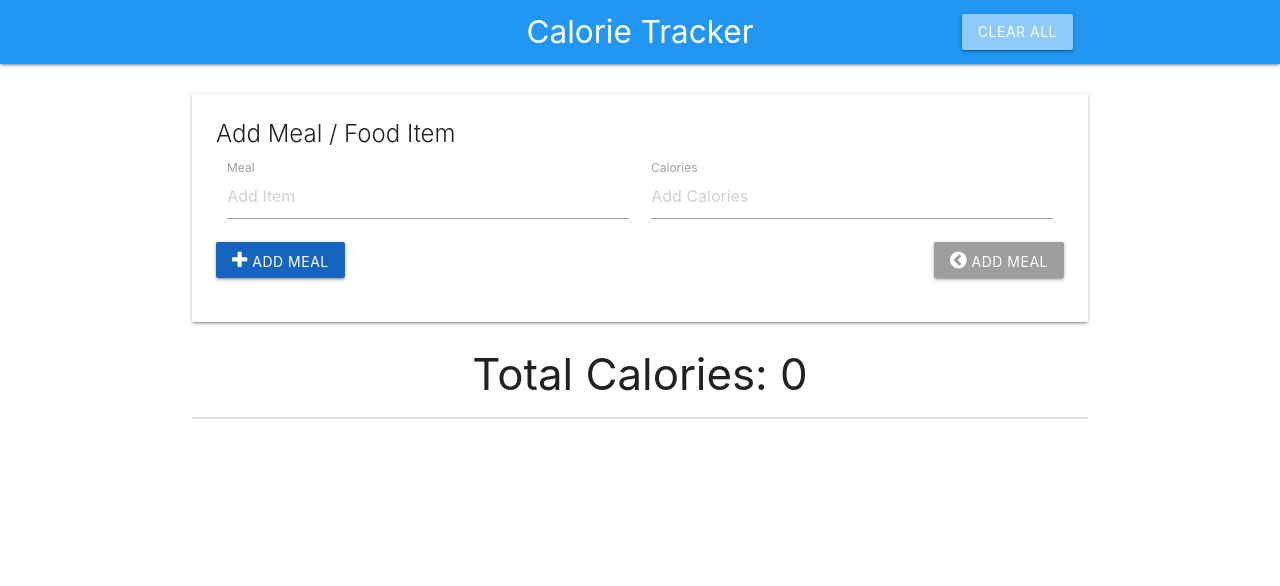
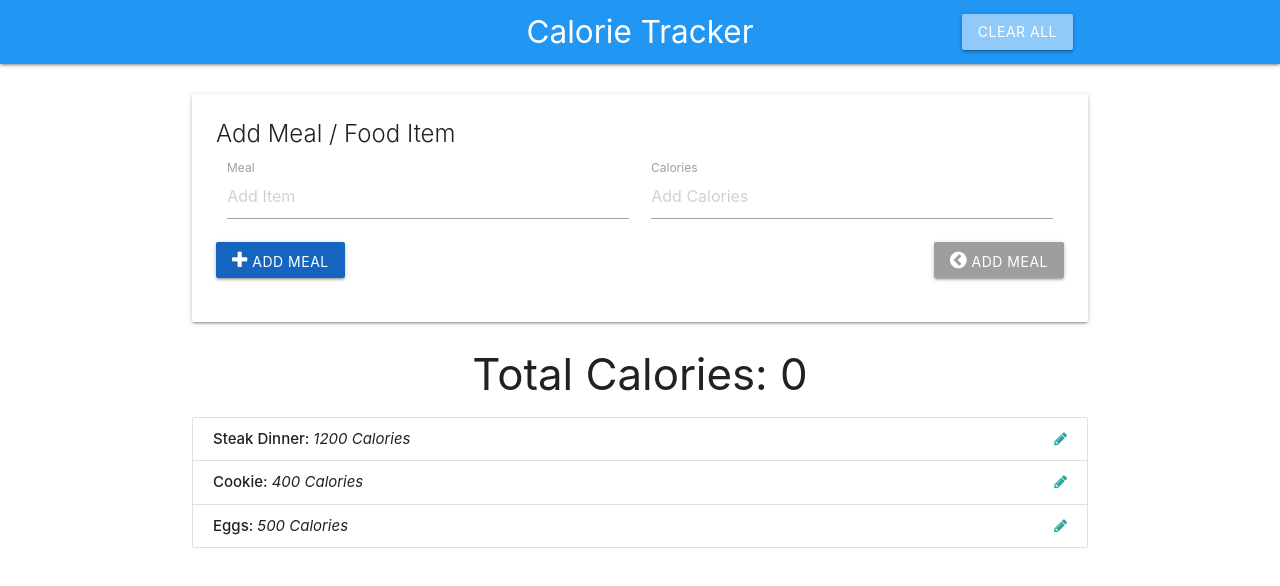
Before and after one commit to CassadyBlake/calorie_tracker, a plain HTML site: page index.html in a window 1280 px wide. Drawn offline with nearby package versions, Linux system fonts and the light colour scheme.

Commit message:
added populateItemList function to UI controller

```diff
--- a/app.js
+++ b/app.js
@@ -22,6 +22,9 @@ const ItemCtrl = (function(){
 
     // Public Methods
     return {
+        getItems: function(){
+            return data.items
+        },
         logData: function(){
             return data
         }
@@ -30,10 +33,29 @@ const ItemCtrl = (function(){
 
 // UI Controller
 const UICtrl = (function(){
+    const UISelectors = {
+        itemList: '#item-list'
+    }
 
     // Public Methods
     return {
+        populateItemList: function(items){
+            let html = ''
 
+            items.forEach((item) => {
+                html += `
+                <li class="collection-item" id="item-${item.id}">
+                    <strong>${item.name}: </strong> <em>${item.calories} Calories</em>
+                    <a href="#" class="secondary-content">
+                        <i class="edit-item fa fa-pencil"></i>
+                    </a>
+                </li>
+                `
+            })
+
+            // Insert items into UI
+            document.querySelector(UISelectors.itemList).innerHTML = html
+        }
     }
 })()
 
@@ -44,7 +66,11 @@ const AppCtrl = (function(ItemCtrl, UICtrl){
     return {
         // Edit state cleared
         init: function(){
-            console.log('initialize app')
+            // Fetch items from data structure
+            const items = ItemCtrl.getItems()
+
+            // Populate list with items
+            UICtrl.populateItemList(items)
         }
     }
 
```
Also changed, not shown: index.html (+3 -3 lines).
